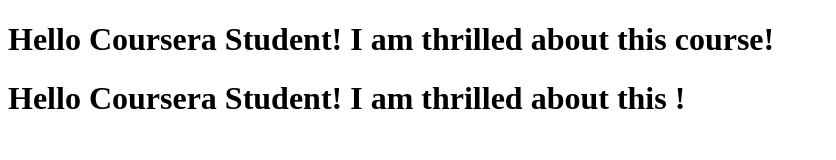
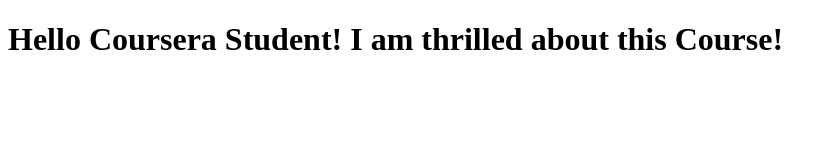
Before and after one commit to CanCan1011/coursea_webapp, a plain HTML site: page index.html in a window 1280 px wide. Shown: the whole page, without its empty margins (0-836 px from the left). Drawn offline with Linux system fonts and the light colour scheme.

Commit message:
Update index.html

```diff
--- a/index.html
+++ b/index.html
@@ -5,7 +5,6 @@
     <title></title>
   </head>
   <body>
-    <h1>Hello Coursera Student! I am thrilled about this course!</h1>
-    <h1>Hello Coursera Student! I am thrilled about this ! </h1>
+    <h1>Hello Coursera Student! I am thrilled about this Course! </h1>
   </body>
 </html>
```
